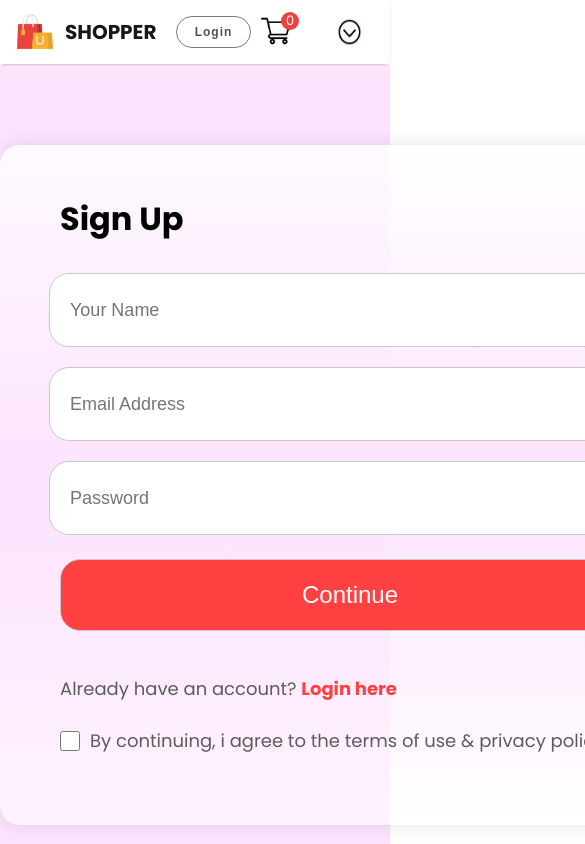
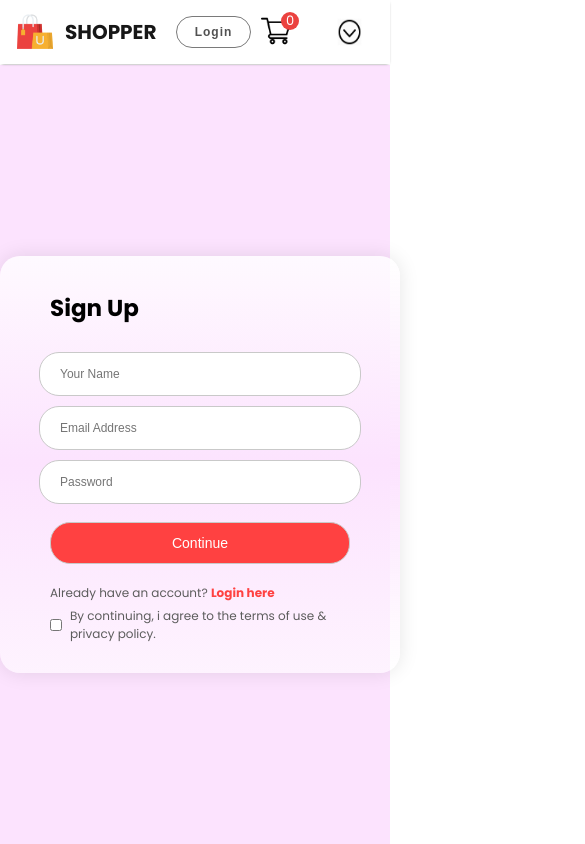
Before and after one commit to p-Limbo1996/E-commerce, a React (Create React App) app: page /login in a window 390 px wide. Shown: the top 844 px of the page, 585 px wide, since content can reach past the window. Built offline with nearby package versions, Linux system fonts and the light colour scheme.

Commit message:
update login page css

```diff
--- a/src/pages/LoginSignup.css
+++ b/src/pages/LoginSignup.css
@@ -2,9 +2,10 @@
   width: 100%;
   height: 90vh;
   background: #fce3fe;
-  padding-top: 80px;
+  display: flex;
+    align-items: center;
+    padding: 20px 0;
 }
-
 .loginsignup-container {
   width: 580px;
   height: 600px;
@@ -17,7 +18,6 @@
 .loginsignup-container h1 {
   margin: 10px 0;
 }
-
 .loginsignup-fields {
   display: flex;
   flex-direction: column;
@@ -35,7 +35,6 @@
   font-size: 18px;
   border-radius: 20px;
 }
-
 .loginsignup-container button {
   width: 580px;
   height: 72px;
@@ -43,13 +42,12 @@
   border-radius: 20px;
   outline: none;
   border: 1px solid #c9c9c9;
-  background: #FF4141;
+  background: #ff4141;
   color: white;
   margin: 24px auto;
   cursor: pointer;
   font-weight: 500;
 }
-
 .loginsignup-login {
   margin-top: 20px;
   color: #5c5c5c;
@@ -57,9 +55,9 @@
   font-weight: 500;
 }
 .loginsignup-login span {
-  color: #FF4141;
-  font-weight: 600;}
-
+  color: #ff4141;
+  font-weight: 600;
+}
 .loginsignup-agree {
   display: flex;
   gap: 20px;
@@ -69,11 +67,150 @@
   font-size: 18px;
   font-weight: 500;
 }
-
 .loginsignup-agree input {
   width: 20px;
   height: 20px;
   margin-right: -10px;
-
   cursor: pointer;
 }
+
+@media (max-width: 1280px) {
+  .loginsignup {
+    /* padding-top: 150px; */
+    height: 90vh;
+
+  }
+  .loginsignup-container {
+    width: 500px;
+    height: 500px;
+  display: flex;flex-direction: column;
+  justify-content: space-evenly;
+    padding: 60px;
+
+  }
+  .loginsignup-container h1 {
+    margin: 5px 0;
+    font-size: 28px;
+  }
+  .loginsignup-fields {
+    margin-top: 22px;
+    gap: 10px;
+  }
+  .loginsignup-fields input {
+    width: 480px;
+    height: 58px;
+    font-size: 17px;
+  }
+  .loginsignup-container button {
+    width: 450px;
+    display: block;
+    height: 58px;
+    font-size: 18px;
+    margin: 18px auto;
+  }
+  .loginsignup-login {
+    font-size: 15px;
+  }
+
+  .loginsignup-agree {
+    gap: 18px;
+    margin-top: 5px;
+    font-size: 15px;
+  }
+  .loginsignup-agree input {
+    width: 18px;
+    height: 18px;
+
+
+  }
+}
+@media (max-width: 1024px) {
+  .loginsignup {
+
+    height: 90vh;
+
+  }
+  .loginsignup-container {
+    width: 450px;
+    height: 450px;
+
+    padding: 40px 60px;
+
+  }
+  .loginsignup-container h1 {
+    margin: 5px 0;
+    font-size: 28px;
+  }
+  .loginsignup-fields {
+    margin-top: 22px;
+    gap: 10px;
+  }
+  .loginsignup-fields input {
+    width: 420px;
+    height: 52px;
+    font-size: 16px;
+  }
+  .loginsignup-container button {
+    width: 420px;
+    display: block;
+    height: 52px;
+    font-size: 18px;
+
+  }
+  .loginsignup-login {
+    font-size: 14px;
+  }
+
+  .loginsignup-agree {
+    gap: 18px;
+    margin-top: 5px;
+    font-size: 14px;
+  }
+  .loginsignup-agree input {
+    width: 15px;
+    height: 15px;
+
+
+  }
+}
+@media (max-width: 800px) {
+  .loginsignup {
+    height: 90vh;
+  }
+  .loginsignup-container {
+    width: 300px;
+    height: auto;
+    padding: 30px 50px;
+  }
+  .loginsignup-container h1 {
+    font-size: 23px;
+  }
+
+  .loginsignup-fields input {
+    width: 300px;
+    height: 42px;
+    font-size: 12px;
+  }
+  .loginsignup-container button {
+    margin-bottom: 0;
+    width: 300px;
+    display: block;
+    height: 42px;
+    font-size: 14px;
+  }
+  .loginsignup-login {
+    font-size: 12px;
+  }
+
+  .loginsignup-agree {
+    gap: 18px;
+    margin-top: 5px;
+    font-size: 12px;
+  }
+  .loginsignup-agree input {
+    width: 12px;
+    height: 12px;
+
+
+  }
+}
```
Also changed, not shown: src/pages/ShopCategory.css (+11 -18 lines).
